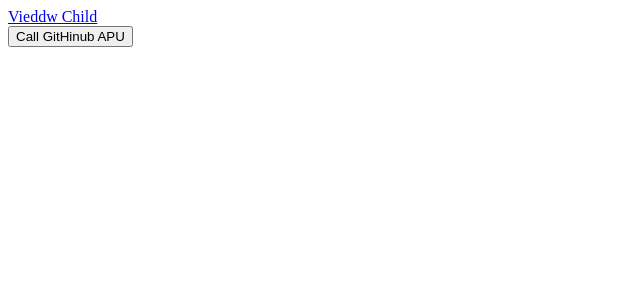
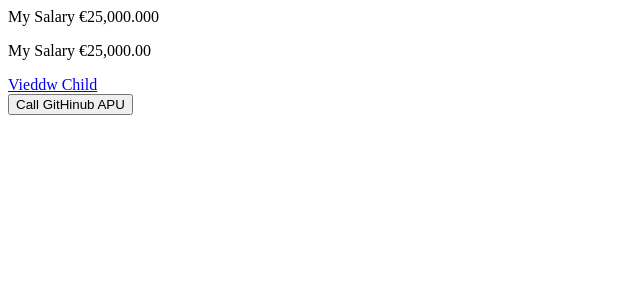
Before and after one commit to vengatesh-radha/angular-exercises, an Angular app: page / in a window 1280 px wide. Shown: the top 300 px of the page, without its empty margins (0-640 px from the left). Built offline with nearby package versions, Linux system fonts and the light colour scheme.

Commit message:
currency-pipe-comp

```diff
--- a/src/app/app.component.html
+++ b/src/app/app.component.html
@@ -14,7 +14,7 @@
     </form>
   </div>
 </div> -->
-
+<app-currency></app-currency>
 <a [routerLink]="['viewChild']">Vieddw Child</a>
 <br />
 <button (click)="getUser()">Call GitHinub APU</button>
--- a/src/app/app.module.ts
+++ b/src/app/app.module.ts
@@ -10,7 +10,7 @@ import { ViewChildComponent } from './view-child.component';
 import { ChildViewsComponent } from './child-views.component';
 import { UserPipe } from './user.pipe';
 import { UserNavigationDirective } from './user.directive';
-
+import { CurrentPipeImpComponent } from './currency-pipe.component';
 import { HttpClientModule, HTTP_INTERCEPTORS } from '@angular/common/http';
 
 import { ApiHttpInterceptor } from '../services/http-interceptor';
@@ -30,7 +30,8 @@ import { ApiHttpInterceptor } from '../services/http-interceptor';
     UserPipe,
     UserNavigationDirective,
     ViewChildComponent,
-    ChildViewsComponent
+    ChildViewsComponent,
+    CurrentPipeImpComponent,
   ],
   bootstrap: [AppComponent],
   providers: [
--- /dev/null
+++ b/src/app/currency-pipe.component.ts
@@ -0,0 +1,11 @@
+import { Component, OnInit } from '@angular/core';
+
+@Component({
+  selector: 'app-currency',
+  template: `<p> My Salary {{sal | currency: 'EUR': 'symbol-narrow': '1.3'}}</p>
+  <p> My Salary {{sal | currency: 'EUR': 'symbol'}}</p>`,
+})
+export class CurrentPipeImpComponent {
+  sal: number = 25000;
+  constructor() {}
+}
```
